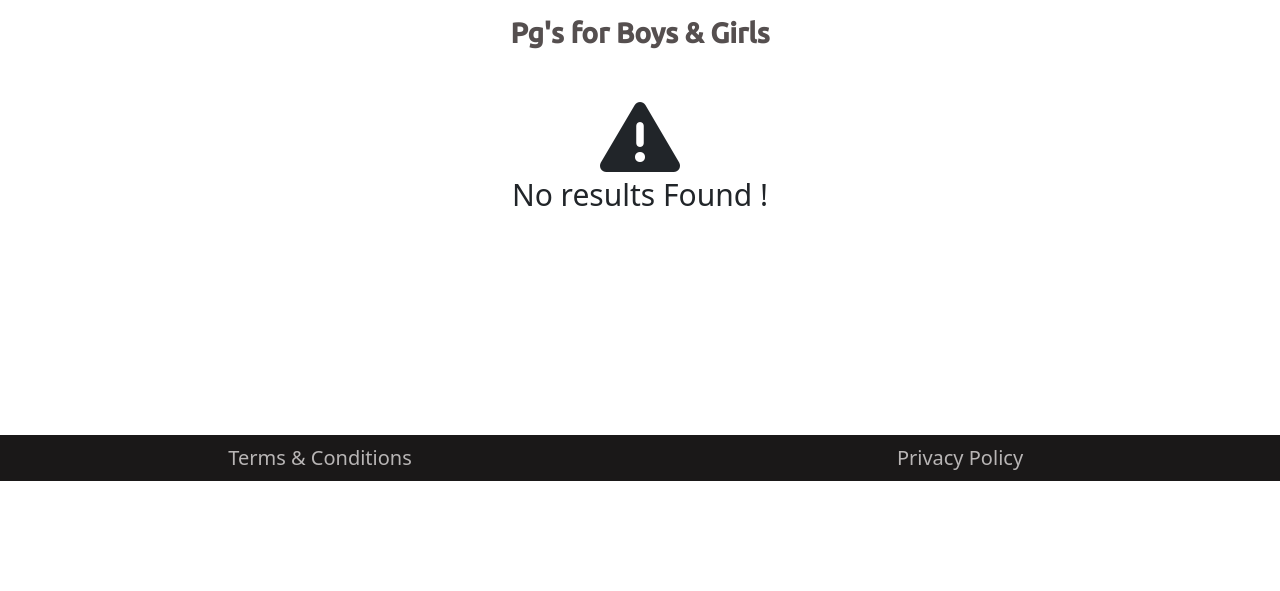
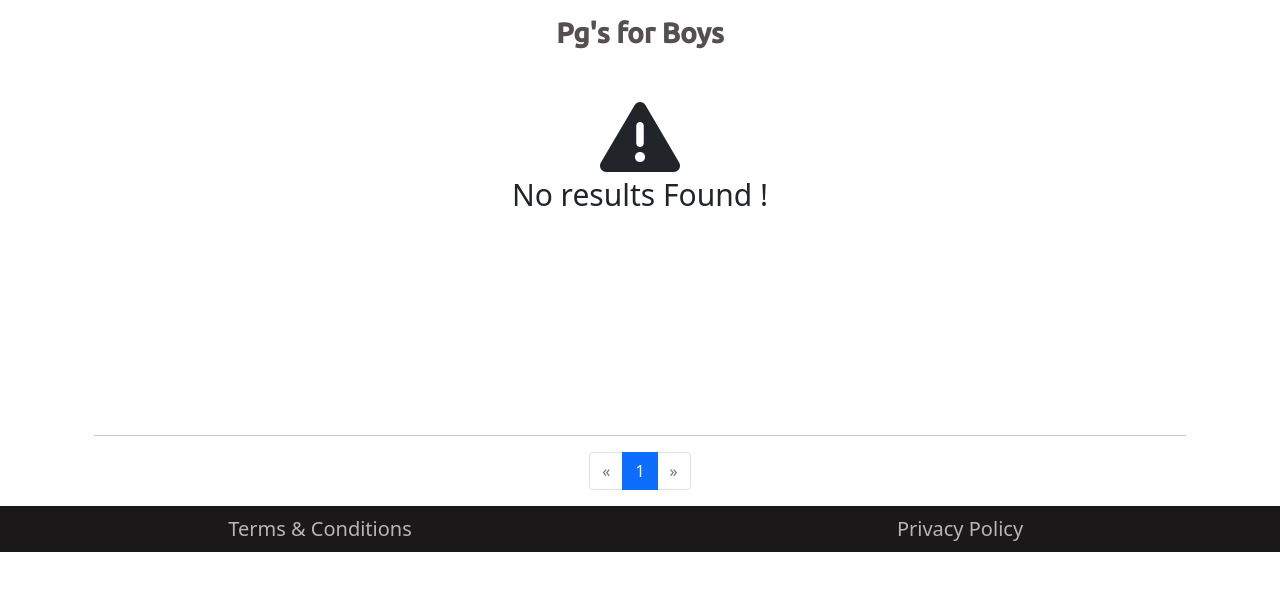
Before and after one commit to Ashish1322/Mypg, a Django app: page /pg/quicksearch/for-boys-girls/ in a window 1280 px wide. Shown: the part 69-660 px from the top of the page. Run offline with Django 3.2, Linux system fonts and the light colour scheme; data that the repository does not hold is empty; some libraries are stand-ins or nearby versions.

Commit message:
added pagination in quick searc

```diff
--- a/pg/views.py
+++ b/pg/views.py
@@ -3,7 +3,7 @@ from django.contrib import messages
 from .models import Contact,Pg,Images,Booking,RegisterPg,Testmotional
 from django.contrib.auth.models import User
 from django.contrib.auth import authenticate
-
+from django.core.paginator import Paginator
 def testm(request):
     if(request.method=="POST"):
         testmotional = request.POST['testmotional']
@@ -14,7 +14,6 @@ def testm(request):
         messages.success(request,"Thanks for sharing your view with us.")
 
     return render(request,'pg/testmotional.html')
-
 
 def contact(request):
     if(request.method=="POST"):
@@ -35,7 +34,6 @@ def contact(request):
         return redirect('contact')
 
     return render(request,'pg/contact_us.html')
-
 
 def findpg(request):
     if(request.method=="POST"):
@@ -78,37 +76,40 @@ def pgdetail(request,slug):
 
 
 def quicksearch(request,slug):
+    pgs = []
     if(slug=="Jhanjeri"):
         pgs = Pg.objects.filter(location__contains = "Jhanjeri")
-        return render(request,'pg/findpg.html',{'pgs':pgs,'len':len(pgs),'range':range(1,6),'for':"Pg's for Boys"})
-    if(slug=="Landra"):
+
+
+    elif(slug=="Landra"):
         pgs = Pg.objects.filter(location__contains = "Landra")
-        return render(request,'pg/findpg.html',{'pgs':pgs,'len':len(pgs),'range':range(1,6),'for':"Pg's for Boys"})
 
-    if(slug == "for-boys-only"):
+
+    elif(slug == "for-boys-only"):
         pgs = Pg.objects.filter(type_pg = "Boys")
-        return render(request,'pg/findpg.html',{'pgs':pgs,'len':len(pgs),'range':range(1,6),'for':"Pg's for Boys"})
+
 
     elif(slug == "for-boys-girls"):
         pgs = Pg.objects.all()
-        return render(request,'pg/findpg.html',{'pgs':pgs,'len':len(pgs),'range':range(1,6),'for':"Pg's for Boys & Girls"})
+
 
     elif(slug == "for-girls-only"):
         pgs = Pg.objects.filter(type_pg = "Girls")
-        return render(request,'pg/findpg.html',{'pgs':pgs,'len':len(pgs),'range':range(1,6),'for':"Pg's for Girls"})
 
-    return HttpResponse("404 Error")
-
+    else:
+        return HttpResponse("404 Error")
+    p = Paginator(pgs,6)
+    page_number = request.GET.get('page')
+    pgs_page = p.get_page(page_number)
+    return render(request,'pg/findpg.html',{'pgs':pgs_page,'len':len(pgs),'range':range(1,6),'for':"Pg's for Boys",'page_range':p.page_range,})
 
 def book_pg_form(request,slug):
     pg = Pg.objects.get(sno=slug)
     # Range is to print stars
     return render(request,'pg/bookpg.html',{'pg':pg,'range':range(1,6)})
 
-
 def book_pg(request,slug):
     if(request.method=="POST"):
-
         first_name = request.POST['first_name']
         last_name = request.POST['last_name']
         email = request.POST['email']
@@ -130,7 +131,6 @@ def book_pg(request,slug):
             messages.error(request,'Invalid Phone number!')
             return redirect('home')
 
-
         order = Booking(first_name=first_name,last_name=last_name,email=email,address=address,phone_number=phonenumber,state=state,zip_code=zip_code,college=college,pg=pg,user=user,order_confirmed=0)
         order.save()
         messages.success(request,"Thank for ordering we will contact you shortly for confirmation of order")
@@ -142,6 +142,7 @@ def userview(request,slug):
     user = User.objects.get(username=slug)
     if(user.is_authenticated):
         pending_orders = Booking.objects.filter(user=user,order_confirmed=0)
+
         # return HttpResponse(pending_orders)
         confirmed_orders = Booking.objects.filter(user=user,order_confirmed=1)
 
@@ -225,6 +226,3 @@ def cancel(request,sno):
     except Exception as e:
         messages.error(request,"Some error Occured Please try agian.")
         return redirect('home')
-
-# 'abc
-# 1111'
--- a/templates/pg/findpg.html
+++ b/templates/pg/findpg.html
@@ -91,10 +91,52 @@
         </div>
     </div>
     {% endif %}
+    <div class="container">
+        <hr>
+    <nav aria-label="Page navigation example">
+        <!-- pgs is the page object of paginator -->
+        <ul class="pagination justify-content-center">
+        {% if pgs.has_previous %}
+        <li class="page-item ">
+            <a class="page-link"  href="?page={{pgs.previous_page_number}}" aria-label="Previous">
+              <span aria-hidden="true">&laquo;</span>
+            </a>
+          </li>
+        {% else %}
+        <li class="page-item disabled">
+            <a class="page-link"  href="#" aria-label="Previous">
+              <span aria-hidden="true">&laquo;</span>
+            </a>
+          </li>
+        {% endif %}
 
 
+          {% for page in page_range %}
 
+          <!-- {% comment %} pgs is the page of paginator class whihc occupir all the pgs in current page and pgs.number will give us number of current page {% endcomment %} -->
+          {% if page == pgs.number %}
+           <li class="page-item active" aria-current="page"><a class="page-link" href="?page={{page}}">{{page}}</a></li>
+          {% else %}
+           <li class="page-item"><a class="page-link" href="?page={{page}}">{{page}}</a></li>
+          {% endif %}
 
+          {% endfor %}
+          {% if pgs.has_next %}
+           <li class="page-item">
+            <a class="page-link" href="?page={{pgs.next_page_number}}" aria-label="Next">
+              <span aria-hidden="true">&raquo;</span>
+            </a>
+          </li>
+          {% else %}
+           <li class="page-item disabled">
+            <a class="page-link" href="#" aria-label="Next">
+              <span aria-hidden="true">&raquo;</span>
+            </a>
+          </li>
+          {% endif %}
 
+        </ul>
+      </nav>
+    </div>
 </div>
 {% endblock body %}
```
Also changed, not shown: media/images/Capturkis1.PNG (added), media/images/certificae.PNG (added), media/images/hiw-icon-02.png (added), media/images/plot.PNG (added).
